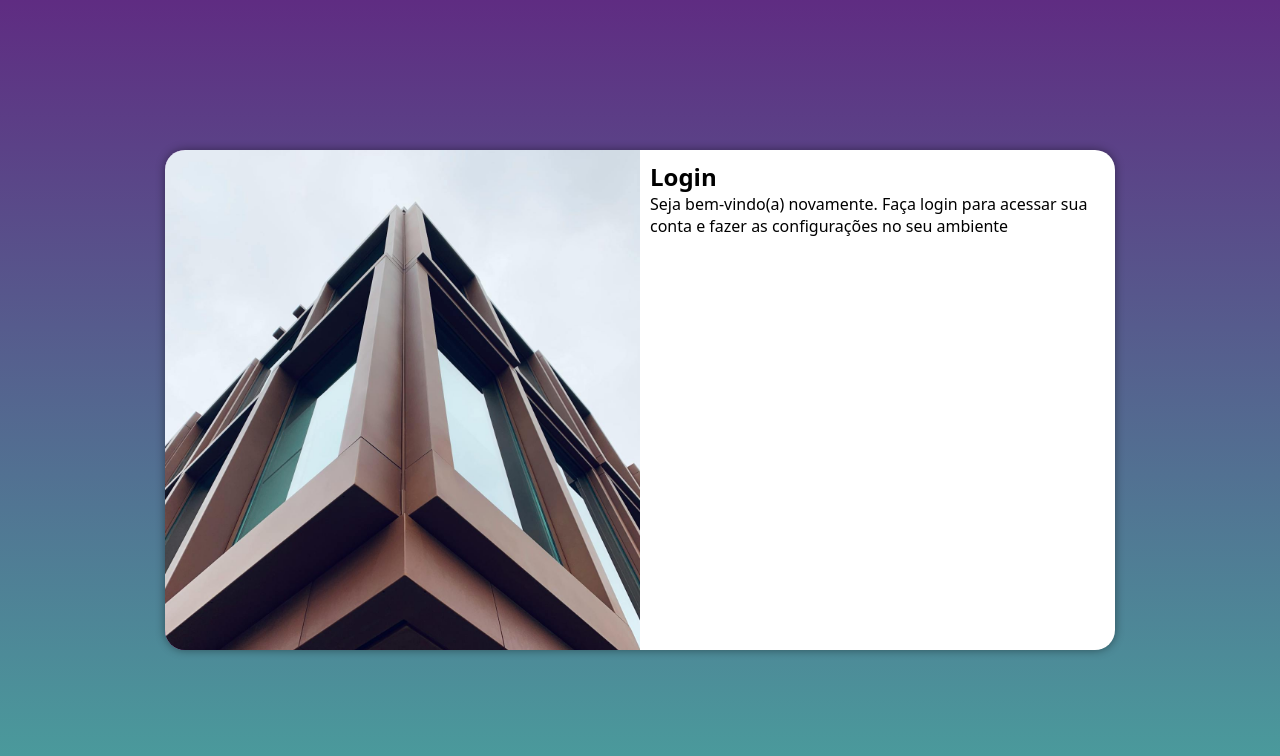
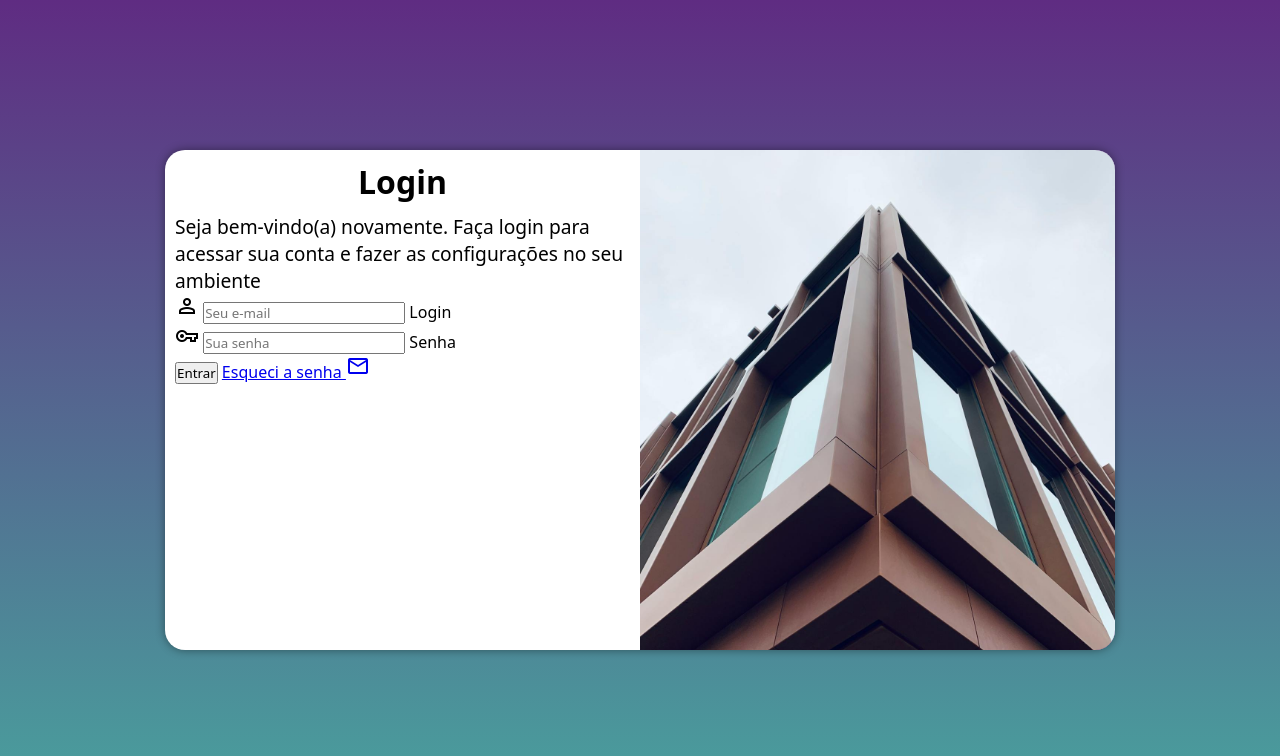
Before and after one commit to karll0s/projeto-login, a plain HTML site: page index.html in a window 1280 px wide. Drawn offline with nearby package versions, Linux system fonts and the light colour scheme.

Commit message:
adicionei o formulário

```diff
--- a/estilos/media-query.css
+++ b/estilos/media-query.css
@@ -41,13 +41,21 @@ Grandes telas: acima de 1200px
     }
 
     section#login > div#imagem{
-        float: left;
+        float: right;
         width: 50%;
         height: 100%;
     }
 
     section#login > div#formulario{
-        float: right;
+        float: left;
         width: 50%;
     }
+
+    div#formulario > h1{
+        font-size: 2em;
+    }
+
+    div#formulario > p{
+        font-size: 1.2em;
+    }
 }
--- a/estilos/style.css
+++ b/estilos/style.css
@@ -38,7 +38,7 @@ section#login{
     border-radius: 20px;
     box-shadow: 0px 0px 10px rgba(0, 0, 0, 0.425);
 
-    transition: width 0.3s; height 0.3s;
+    transition: width 0.3s; height: 0.3s;
     transition-timing-function: ease;
 }
 
@@ -53,5 +53,14 @@ section#login > div#imagem{
 section#login > div#formulario{
     display: block;
     padding: 10px;
+}
+
+div#formulario > h1{
+    text-align: center;
+    margin-bottom: 10px;
 
 }
+
+div#formulario > p{
+    font-size: 0.8em;
+}
--- a/index.html
+++ b/index.html
@@ -4,6 +4,7 @@
     <meta charset="UTF-8">
     <meta name="viewport" content="width=device-width, initial-scale=1.0">
     <title>Login</title>
+    <link rel="stylesheet" href="https://fonts.googleapis.com/css2?family=Material+Symbols+Outlined:opsz,wght,FILL,GRAD@20..48,100..700,0..1,-50..200" />
     <link rel="stylesheet" href="estilos/style.css">
     <link rel="stylesheet" href="estilos/media-query.css">
 </head>
@@ -17,7 +18,22 @@
                 <h1>Login</h1>
                 <p>Seja bem-vindo(a) novamente. Faça login para acessar sua conta e fazer as configurações no seu ambiente</p>
                 <form action="login.php" method="post">
-
+                    <div class="campo">
+                        <span class="material-symbols-outlined">
+                            person
+                            </span>
+                        <input type="email" name="login" id="ilogin" placeholder="Seu e-mail" autocomplete="email" required>
+                        <label for="ilogin">Login</label>
+                    </div>
+                    <div class="campo">
+                        <span class="material-symbols-outlined">
+                            vpn_key
+                            </span>
+                        <input type="password" name="senha" id="isenha" placeholder="Sua senha" autocomplete="current-password" required minlength="8" >
+                        <label for="isenha">Senha</label>
+                    </div>
+                    <input type="submit" value="Entrar">
+                    <a href="esqueci.html">Esqueci a senha <span class="material-symbols-outlined">mail</span></a>
                 </form>
             </div>
         </section>
```
